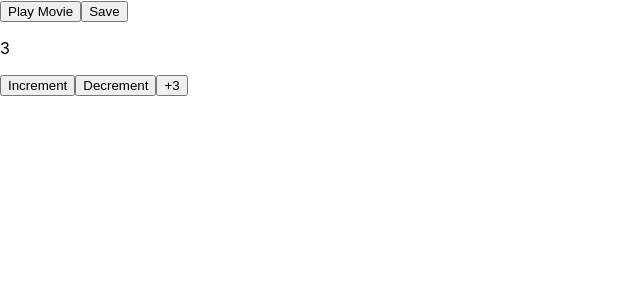
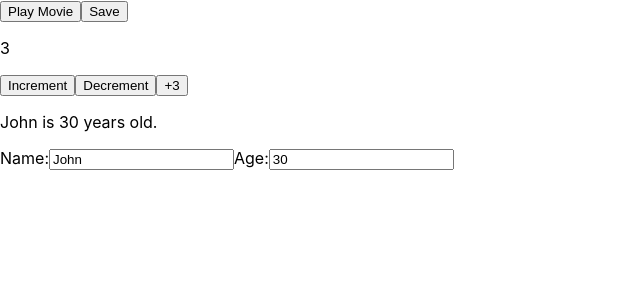
Before and after one commit to DmytroKondrashov/learning_projects, a React (Create React App) app in the folder frontend/react/most_common_react_examples/: page / in a window 1280 px wide. Shown: the top 300 px of the page, without its empty margins (0-640 px from the left). Built offline with nearby package versions, Linux system fonts and the light colour scheme.

Commit message:
add object as state example

```diff
--- a/frontend/react/most_common_react_examples/src/App.js
+++ b/frontend/react/most_common_react_examples/src/App.js
@@ -1,12 +1,13 @@
 import Toolbar from './components/toolbar'
 import './App.css';
-import UseStateComponent from './components/use_state_component';
+import {UseStateComponent, Person} from './components/use_state_component';
 
 function App() {
   return (
     <>
       <Toolbar />
       <UseStateComponent initialCount={3} />
+      <Person />
     </>
   );
 }
--- a/frontend/react/most_common_react_examples/src/components/use_state_component.jsx
+++ b/frontend/react/most_common_react_examples/src/components/use_state_component.jsx
@@ -1,6 +1,6 @@
 import { useState } from "react";
 
-export default function UseStateComponent({ initialCount }) {
+export function UseStateComponent({ initialCount }) {
   const [number, setNumber] = useState(initialCount);
 
   return(
@@ -16,3 +16,28 @@ export default function UseStateComponent({ initialCount }) {
     </div>
   )
 }
+
+export function Person() {
+  const [person, setPerson] = useState({
+    name: 'John',
+    age: 30
+  })
+
+  return(
+    <>
+      <p>
+          {person.name} is {person.age} years old.
+      </p>
+      <label htmlFor="name">Name:
+        <input id="name" value={person.name} onChange={e => {
+          setPerson({...person, name: e.target.value})
+        }} />
+      </label>
+      <label htmlFor="age">Age:
+        <input id="age" value={person.age} onChange={e => {
+          setPerson({...person, age: e.target.value})
+        }}/>
+      </label>
+    </>
+  )
+}
```
